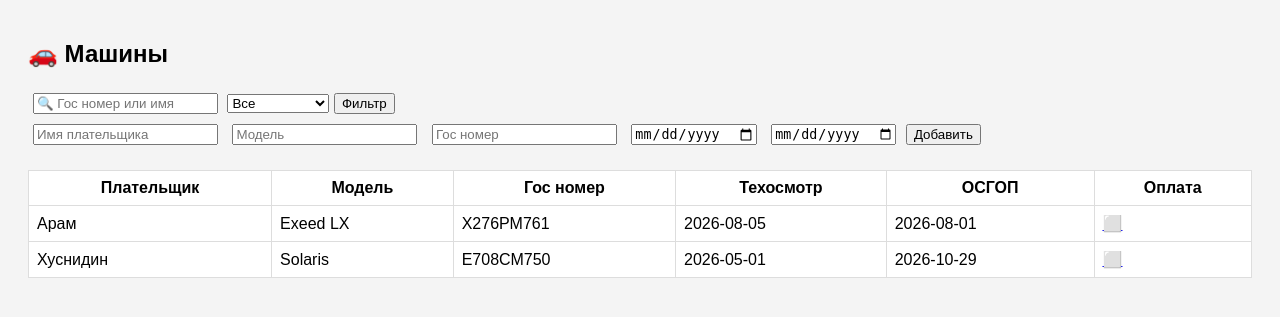
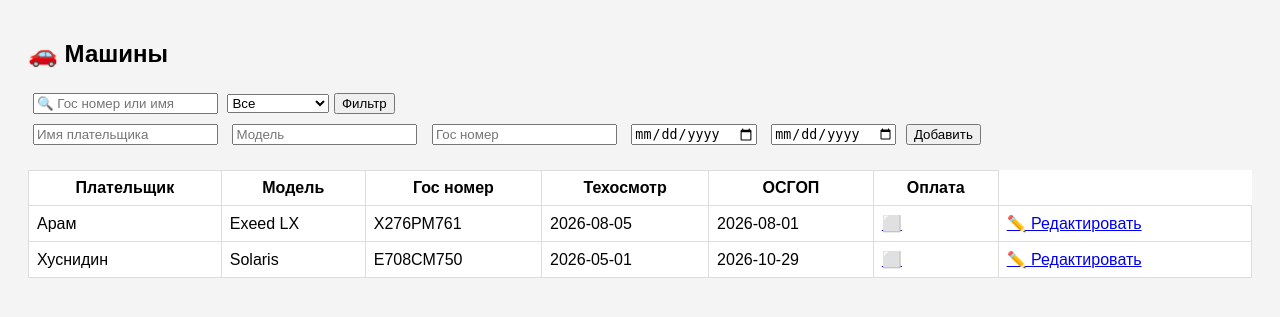
Before and after one commit to kogdainogda-web/taxi-panel, a Flask app: template templates/vehicles.html in a window 1280 px wide. Shown: the part 47-364 px from the top of the page. Run offline with Flask 3, Linux system fonts and the light colour scheme; tables that the repository leaves empty hold one stand-in row (values such as "Sample post"); the template is opened without the code that fills it: values that come from a table or form of the project are taken from there, most other values are stand-ins (such as "Sample title", 1, 10 or a date in 2020).

Commit message:
Update vehicles.html

```diff
--- a/templates/vehicles.html
+++ b/templates/vehicles.html
@@ -39,19 +39,27 @@
     <td>{{ v.model }}</td>
     <td>{{ v.plate_number }}</td>
 
-    <td class="{{ get_status(v.tech_end_date) }}">
-        {{ v.tech_end_date }}
-    </td>
 
-    <td class="{{ get_status(v.osgo_end_date) }}">
-        {{ v.osgo_end_date }}
-    </td>
+    {% set tech_status = get_status(v.tech_end_date) %}
+<td class="{{ tech_status[0] }}">
+    {{ v.tech_end_date }}<br>
+    <small>{{ tech_status[1] }}</small>
+</td>
+
+   {% set osgo_status = get_status(v.osgo_end_date) %}
+<td class="{{ osgo_status[0] }}">
+    {{ v.osgo_end_date }}<br>
+    <small>{{ osgo_status[1] }}</small>
+</td>
 
     <td>
         <a href="/toggle_vehicle/{{ v.id }}">
             {% if v.paid %} ☑ {% else %} ⬜ {% endif %}
         </a>
     </td>
+    <td>
+    <a href="/edit_vehicle/{{ v.id }}">✏️ Редактировать</a>
+</td>
 </tr>
 {% endfor %}
 </table>
```
